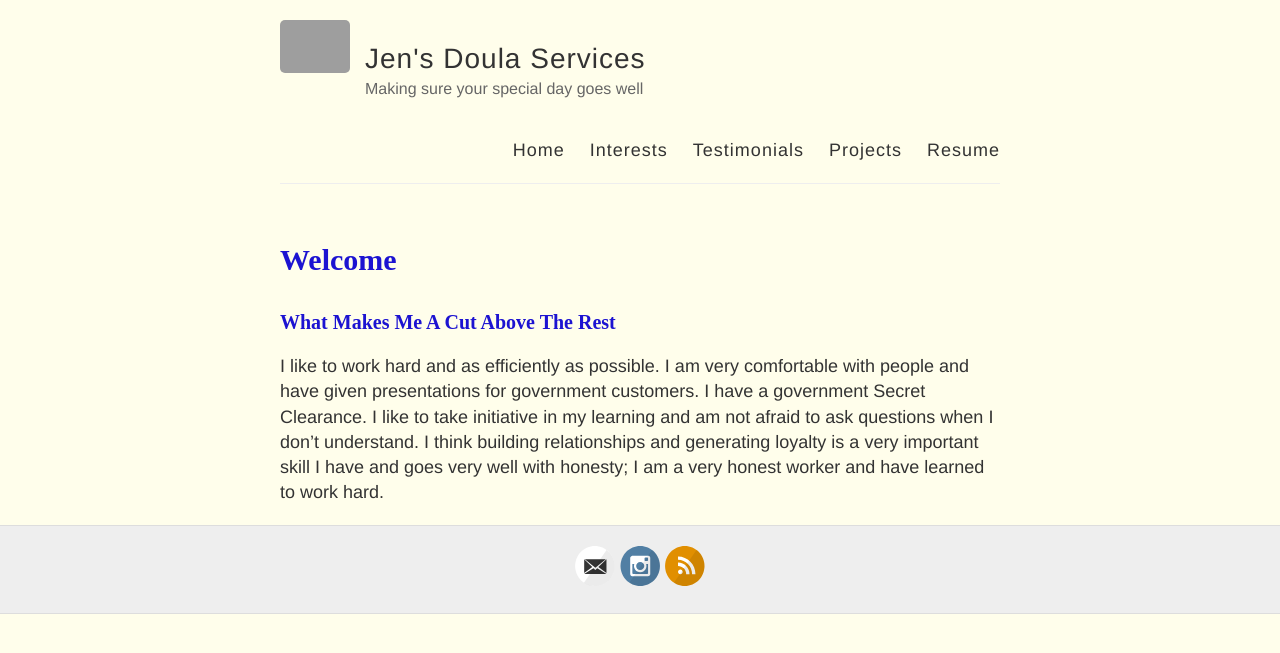
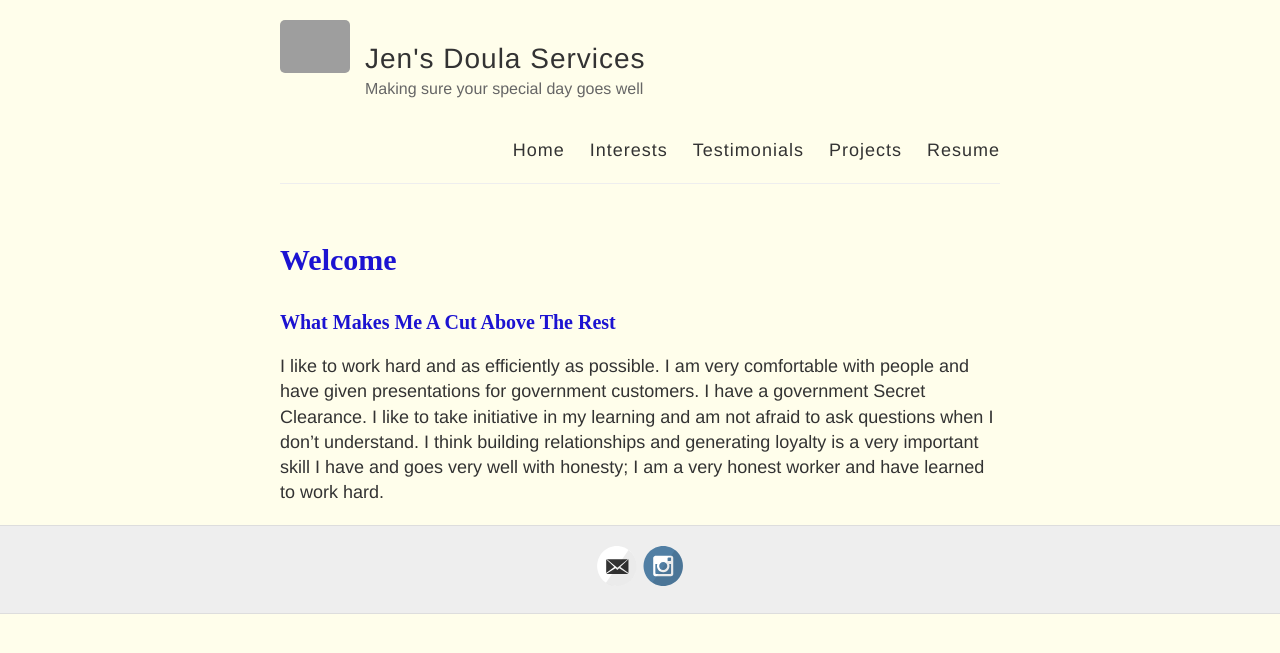
Before and after one commit to runzaga/TravelShacking.github.io, a Jekyll site: the page built from index.md, in a window 1280 px wide. Shown: the top 653 px of the page. Built offline with Jekyll 4.4.1, drawn with Linux system fonts in a browser that asks for light colours; grey boxes are pictures that could not be loaded.

Commit message:
Update _config.yml

```diff
--- a/_config.yml
+++ b/_config.yml
@@ -25,7 +25,7 @@ footer-links:
   instagram: jenunzaga
   linkedin:
   pinterest:
-  rss: instagram.com/robzaga # just type anything here for a working RSS icon, make sure you set the "url" above!
+  rss: # just type anything here for a working RSS icon, make sure you set the "url" above!
   twitter:
   stackoverflow: # your stackoverflow profile, e.g. "users/50476/bart-kiers"
   youtube: # channel/<your_long_string> or user/<user-name>
@@ -41,7 +41,7 @@ google_analytics:
 
 # Your website URL (e.g. http://barryclark.github.io or http://www.barryclark.co)
 # Used for Sitemap.xml and your RSS feed
-url: instagram.com/robzaga
+url:
 
 # If you're hosting your site at a Project repository on GitHub pages
 # (http://yourusername.github.io/repository-name)
```
